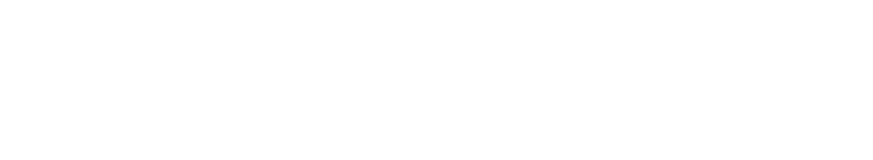
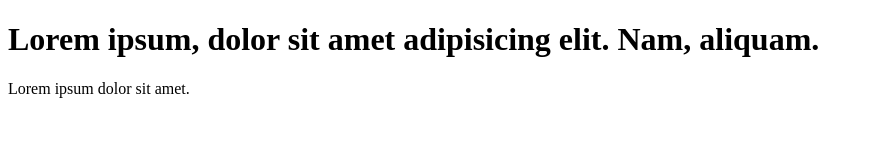
Before and after one commit to lavkumar6265/new_repo, a plain HTML site: page index.html in a window 1280 px wide. Shown: the whole page, without its empty margins (0-873 px from the left). Drawn offline with Linux system fonts and the light colour scheme.

Commit message:
second change of this repo

```diff
--- a/index.html
+++ b/index.html
@@ -6,6 +6,7 @@
     <title>Document</title>
 </head>
 <body>
-
+<h1>Lorem ipsum, dolor sit amet adipisicing elit. Nam, aliquam.</h1>
+<p>Lorem ipsum dolor sit amet.</p>
 </body>
 </html>
```
